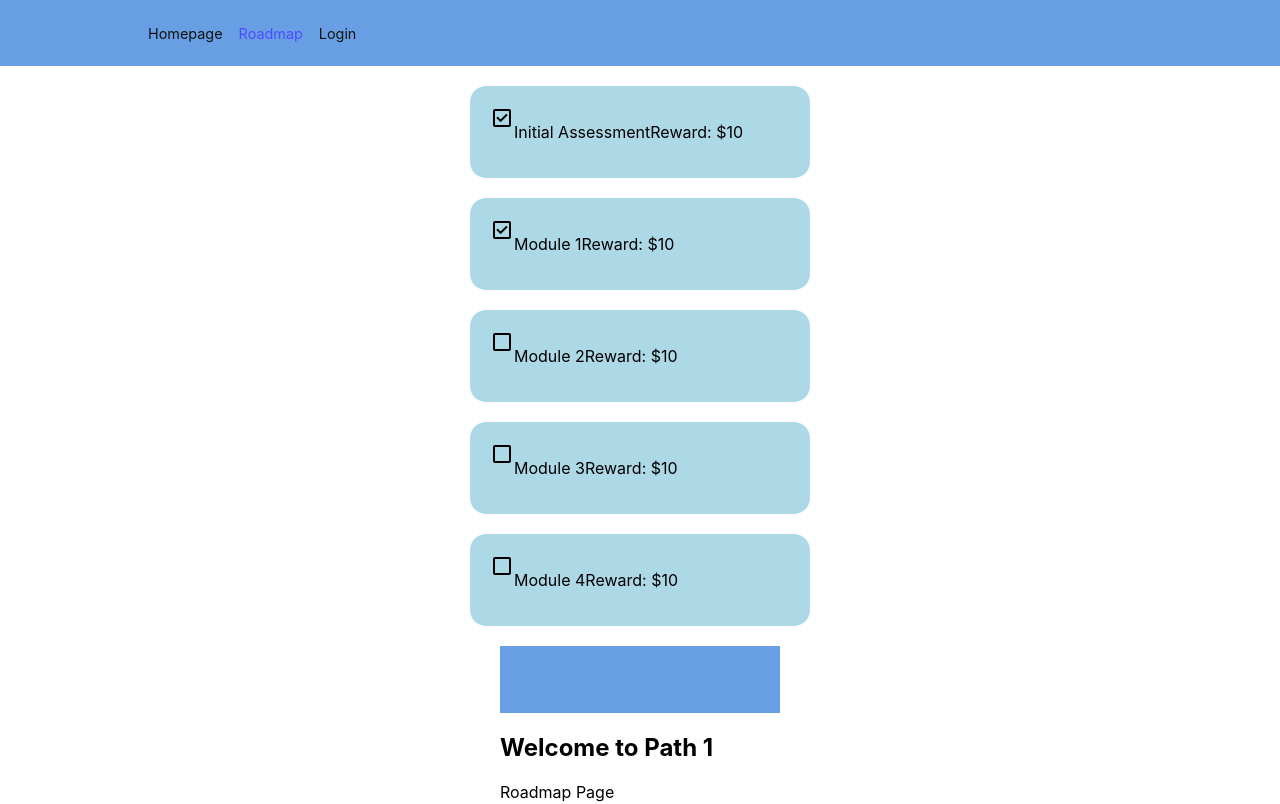
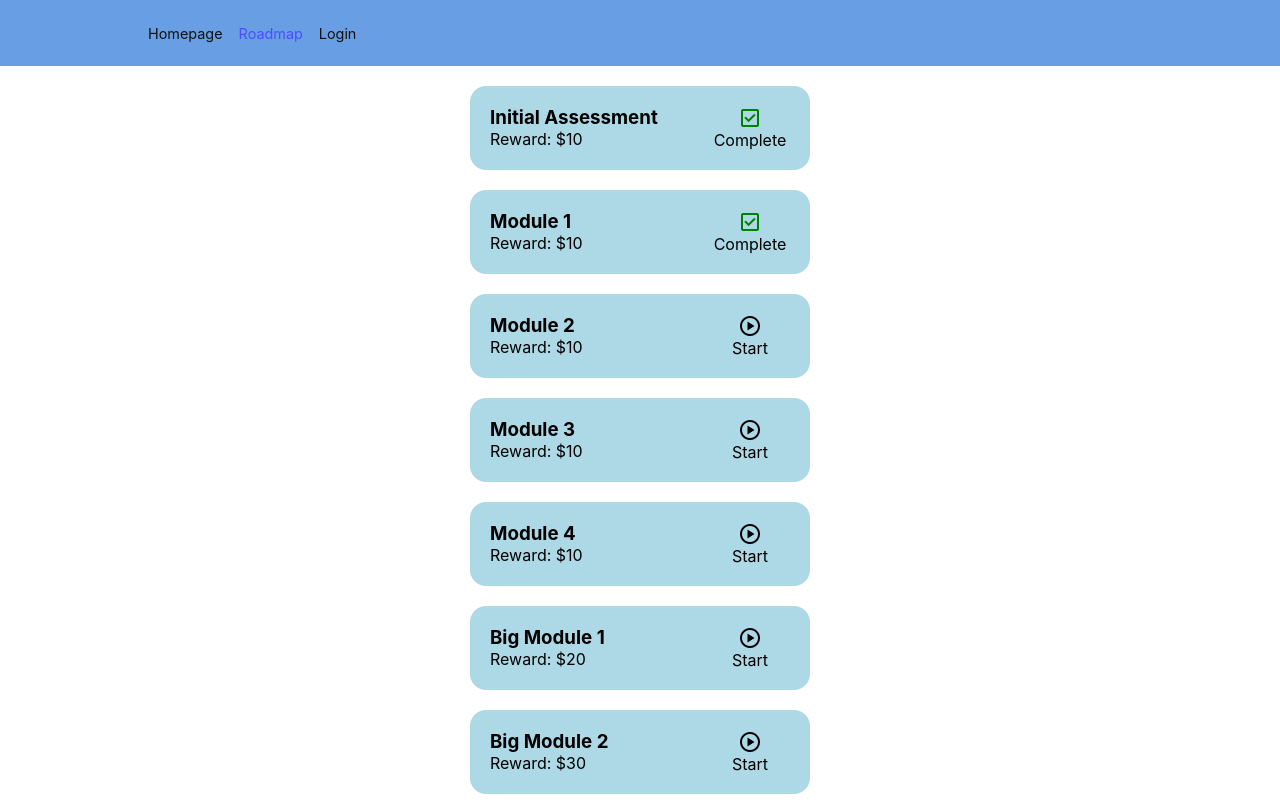
Before and after one commit to cfgcolumbus23/Team-15, a React (Create React App) app in the folder learning-app/: page /roadmap in a window 1280 px wide. Shown: the top 804 px of the page. Built offline with nearby package versions, Linux system fonts and the light colour scheme.

Commit message:
Finished roadmap

```diff
--- a/learning-app/public/mock.json
+++ b/learning-app/public/mock.json
@@ -4,7 +4,11 @@
         {"moduleName": "Module 1", "reward":"10", "complete": "True"},
         {"moduleName": "Module 2", "reward":"10", "complete": "False"},
         {"moduleName": "Module 3", "reward":"10", "complete": "False"},
-        {"moduleName": "Module 4", "reward":"10", "complete": "False"}
+        {"moduleName": "Module 4", "reward":"10", "complete": "False"},
+        {"moduleName": "Big Module 1", "reward":"20", "complete": "False"},
+        {"moduleName": "Big Module 2", "reward":"30", "complete": "False"},
+        {"moduleName": "Big Module 3", "reward":"40", "complete": "False"},
+        {"moduleName": "Final Module", "reward":"100", "complete": "False"}
     ],
     "Path2": [
         {"moduleName": "Initial Assessment", "reward":"10", "complete": "True"},
--- a/learning-app/src/pages/Roadmap.css
+++ b/learning-app/src/pages/Roadmap.css
@@ -7,8 +7,9 @@
     border-radius: 16px;
 }
 
-.module {
+.module-card {
     display: flex;
+    justify-content: space-between;
     padding: 20px;
     margin-bottom: 20px;
     border-radius: 16px;
@@ -16,6 +17,37 @@
     min-width: 300px;
 }
 
+.module-card-text {
+    display: flex;
+    flex-direction: column;
+    margin: 0px;
+}
+
+.module-card-icon {
+    display: flex;
+    min-width: 80px;
+    justify-content: center;
+    align-content: center;
+    text-align: center;
+    flex-direction: column;
+}
+
+#module-card-icon-check {
+    color: green;
+}
+
+#module-card-icon-box {
+    color: black
+}
+
+h3 {
+    margin: 0px;
+}
+
+p {
+    margin: 0px;
+}
+
 @media only screen and (max-width: 600px) {
     .module {
       background-color: lightblue;
--- a/learning-app/src/pages/Roadmap.js
+++ b/learning-app/src/pages/Roadmap.js
@@ -53,10 +53,15 @@ function Roadmap() {
         <>
         <link rel="stylesheet" href="https://fonts.googleapis.com/css2?family=Material+Symbols+Outlined:opsz,wght,FILL,GRAD@24,400,0,0" />
             <div class="module-container">
-            {data.Path1?.map((item, index)=><div class="module" id={`module-${index}`}>
-                <span class="material-symbols-outlined">{(item.complete == 'True') ? 'check_box' :'check_box_outline_blank'}</span>
-                <p>{item.moduleName}</p>
-                <p>Reward: ${item.reward}</p>
+            {data.Path1?.map((item, index)=><div class="module-card" id={`module-${index}`}>
+                <div class="module-card-text">
+                    <h3>{item.moduleName}</h3>
+                    <p>Reward: ${item.reward}</p>
+                </div>
+                <div class="module-card-icon">
+                    <span id={(item.complete=='True') ? 'module-card-icon-check' : 'module-card-icon-box'} class="material-symbols-outlined">{(item.complete == 'True') ? 'check_box' :'play_circle'}</span>
+                    {(item.complete=='True') ? <p>Complete</p> : <p>Start</p>}
+                </div>
                 </div>)}
             {content}
         </div>
```
